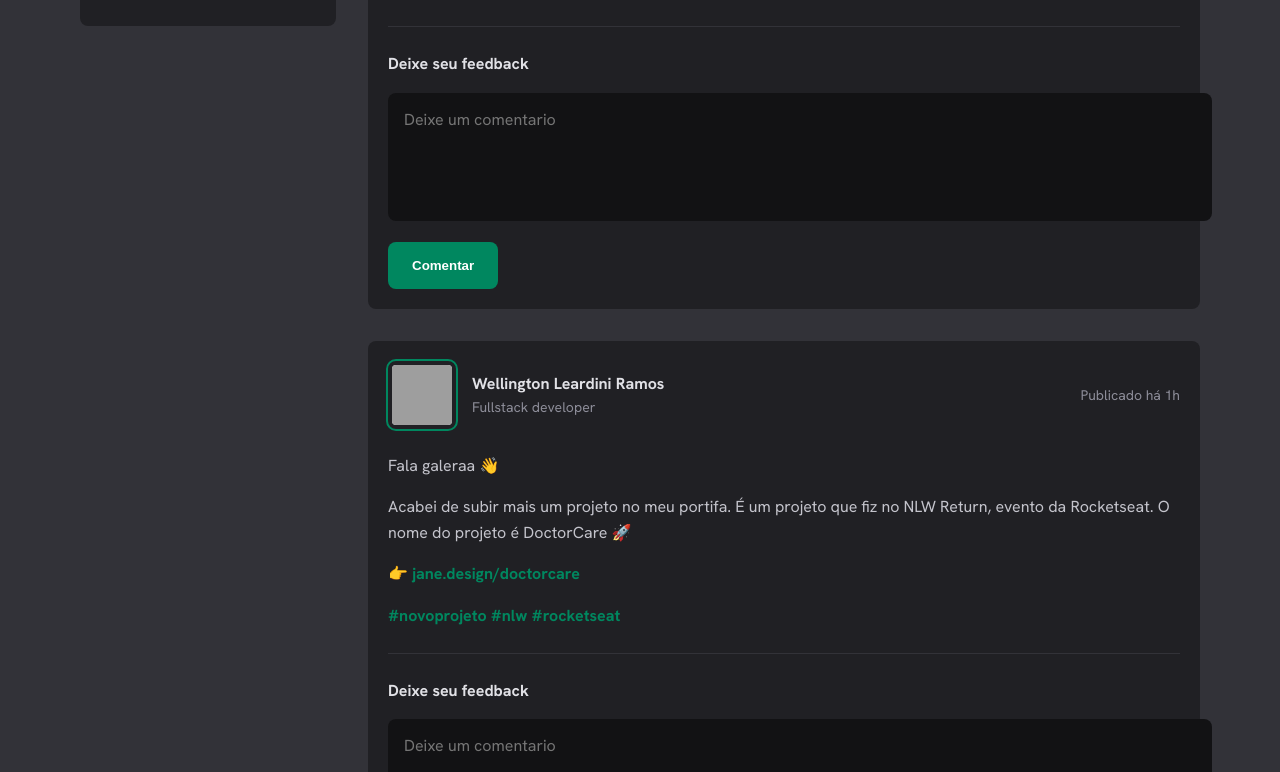
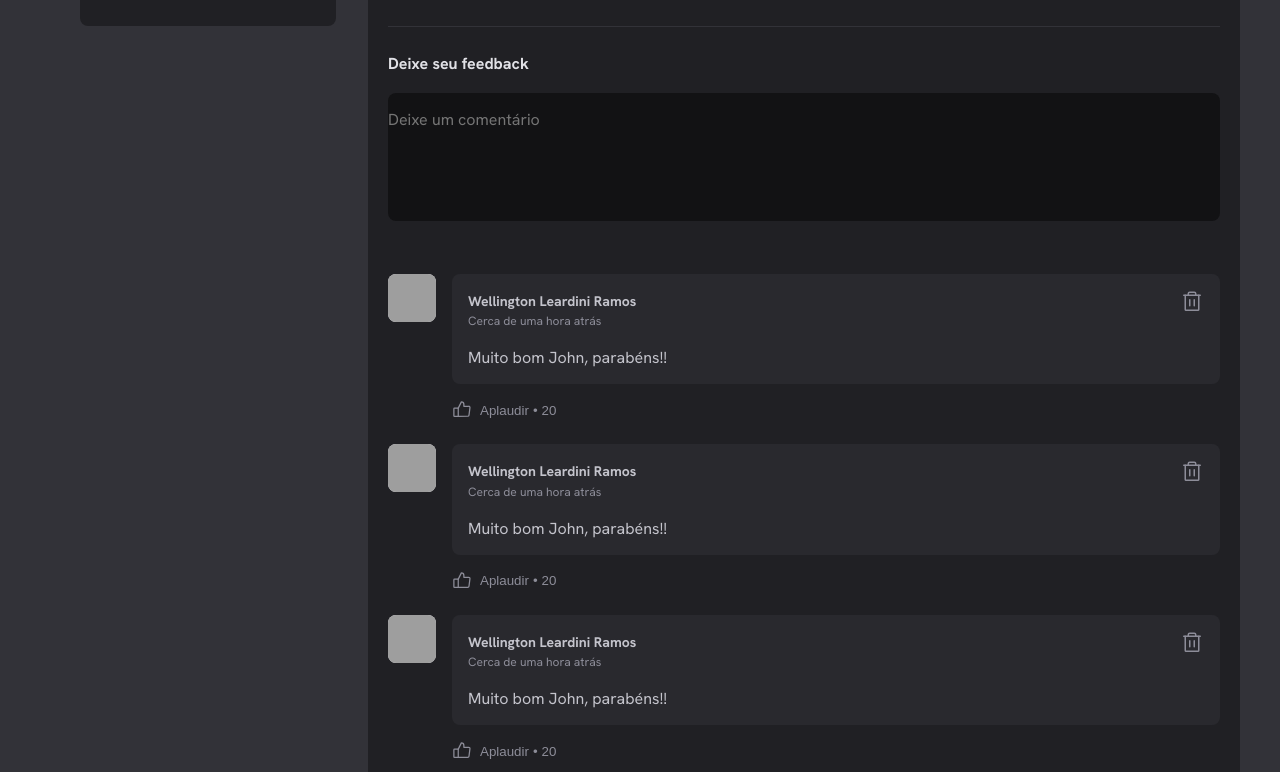
Before and after one commit to rwellingtonr/ignite-feed, a React (Vite) app: page / in a window 1280 px wide. Shown: the part 408-1180 px from the top of the page. Built offline with nearby package versions, Linux system fonts and the light colour scheme; grey boxes are pictures that could not be loaded.

Commit message:
adicionado componente de comentários

```diff
--- a/src/components/Post/index.tsx
+++ b/src/components/Post/index.tsx
@@ -1,6 +1,7 @@
 import { styled } from "~/themes/global";
 import * as PostStyle from "./styles";
 import { Avatar } from "~/style/Avatar";
+import { Comment } from "../Comment";
 type PostProps = {};
 
 export function Post({}: PostProps) {
@@ -37,10 +38,19 @@ export function Post({}: PostProps) {
 				<PostStyle.TextArea
 					name="commentMessage"
 					id="commentMessage"
-					placeholder="Deixe um comentario"
+					placeholder="Deixe um comentário"
 				/>
-				<PostStyle.CommentButton type="submit">Comentar</PostStyle.CommentButton>
+
+				<PostStyle.Footer>
+					<PostStyle.CommentButton type="submit">Publicar</PostStyle.CommentButton>
+				</PostStyle.Footer>
 			</PostStyle.CommentForm>
+
+			<PostStyle.CommentList>
+				<Comment />
+				<Comment />
+				<Comment />
+			</PostStyle.CommentList>
 		</PostStyle.Article>
 	);
 }
--- a/src/components/Post/styles.ts
+++ b/src/components/Post/styles.ts
@@ -3,6 +3,7 @@ import { styled } from "~/themes/global";
 export const Article = styled("article", {
 	background: "$gray-800",
 	borderRadius: "8px",
+	width: "100%",
 	padding: "20px",
 
 	"& + article": {
@@ -58,28 +59,40 @@ export const AuthorJobTitle = styled("span", {
 	color: "$gray-400",
 	lineHeight: 1.6,
 });
+export const Footer = styled("footer", {
+	visibility: "hidden",
+	maxHeight: 0,
+});
+
 export const CommentForm = styled("form", {
 	width: "100%",
 	marginTop: "1.5rem",
 	paddingTop: "1.5rem",
 	borderTop: "1px solid $gray-600",
+
+	[`&:focus-within ${Footer}`]: {
+		visibility: "visible",
+		maxHeight: "none",
+	},
 });
 export const CommentTitle = styled("strong", {
 	lineHeight: 1.6,
 	color: "$gray-100",
 });
+
 export const TextArea = styled("textarea", {
 	width: "100%",
 	backgroundColor: "$gray-900",
 	border: 0,
 	resize: "none",
 	height: "6rem",
-	padding: "1rem",
+	padding: "1rem 0",
 	borderRadius: "8px",
 	color: "$gray-100",
 	lineHeight: 1.4,
 	marginTop: "1rem",
 });
+
 export const CommentButton = styled("button", {
 	padding: "1rem 1.5rem",
 	marginTop: "1rem",
@@ -90,7 +103,12 @@ export const CommentButton = styled("button", {
 	color: "$white",
 	cursor: "pointer",
 	transition: "background 0.1s linear",
+
 	"&:hover": {
 		background: "$green-300",
 	},
 });
+
+export const CommentList = styled("div", {
+	marginTop: "3rem",
+});
```
